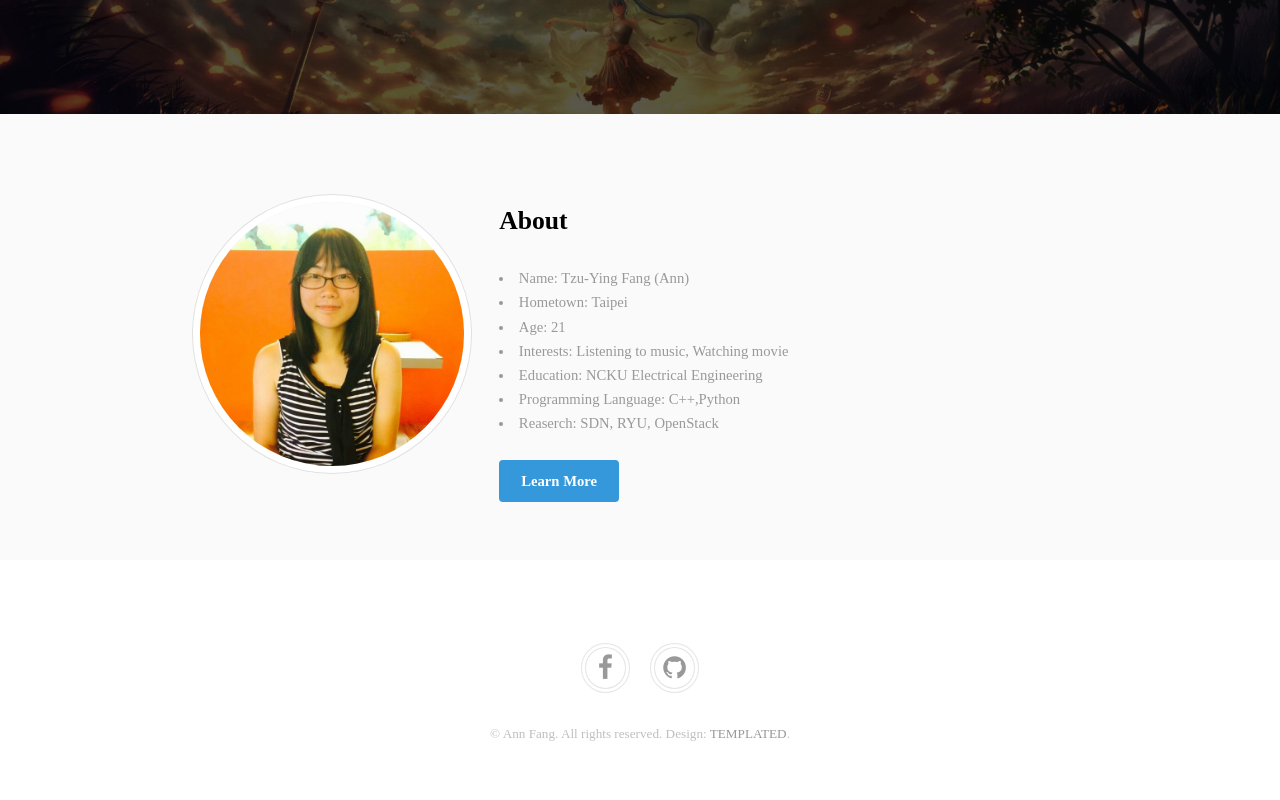
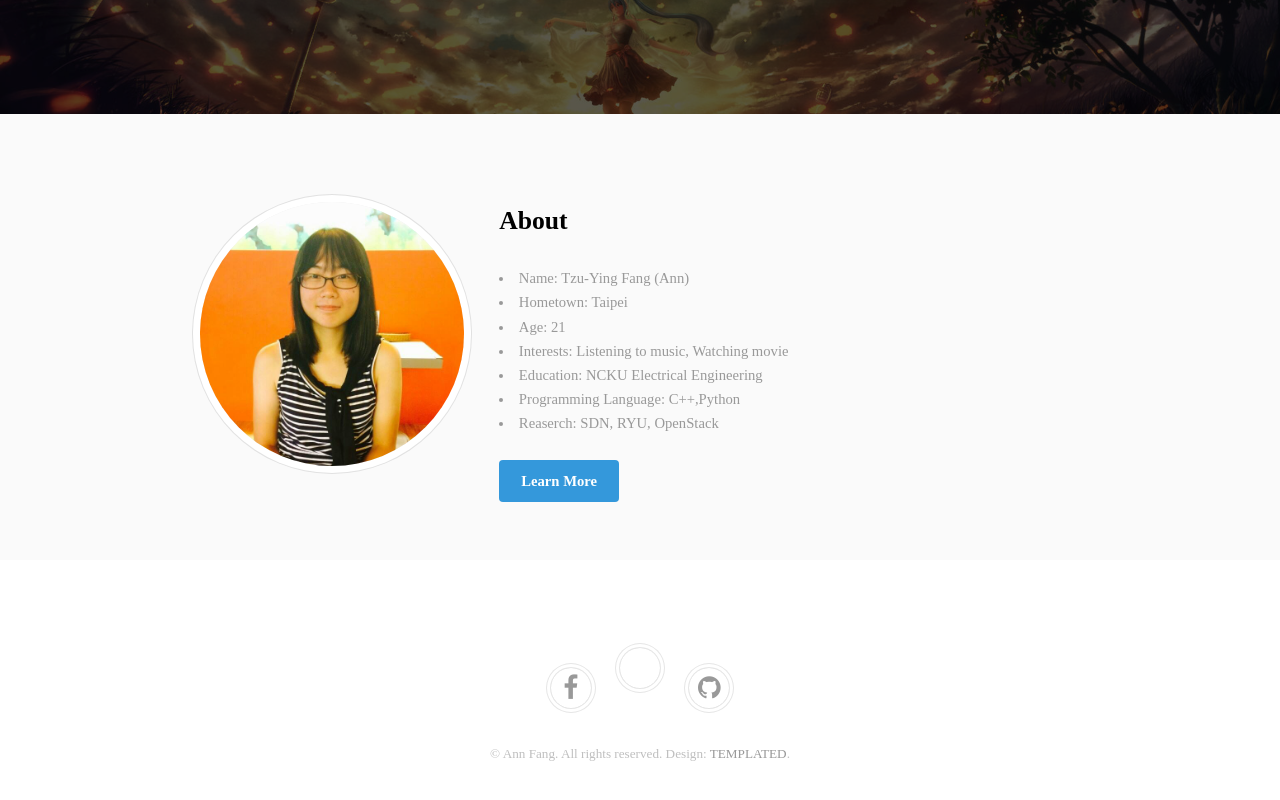
Before and after one commit to e24033150/multi-media, a plain HTML site: page index.html in a window 1280 px wide. Shown: the part 686-1486 px from the top of the page. Drawn offline with Linux system fonts and the light colour scheme; a web font is replaced by a local one.

Commit message:
Update index.html

```diff
--- a/index.html
+++ b/index.html
@@ -78,6 +78,7 @@
 				<div class="copyright">
 					<ul class="icons">
 						<li><a target="_blank" href="https://www.facebook.com/profile.php?id=100002517111325" class="icon fa-facebook"><span class="label">Facebook</span></a></li>
+						<li><a target="_blank" href="mailto: ann750028@gmail.com" class="icon fa-gmail"><span class="label">gmail</span></a></li>
 						<li><a target="_blank" href="https://github.com/e24033150" class="icon fa-github"><span class="label">github</span></a></li>
 					</ul>
 					<p>&copy; Ann Fang. All rights reserved. Design: <a href="https://templated.co">TEMPLATED</a>. </p>
```
